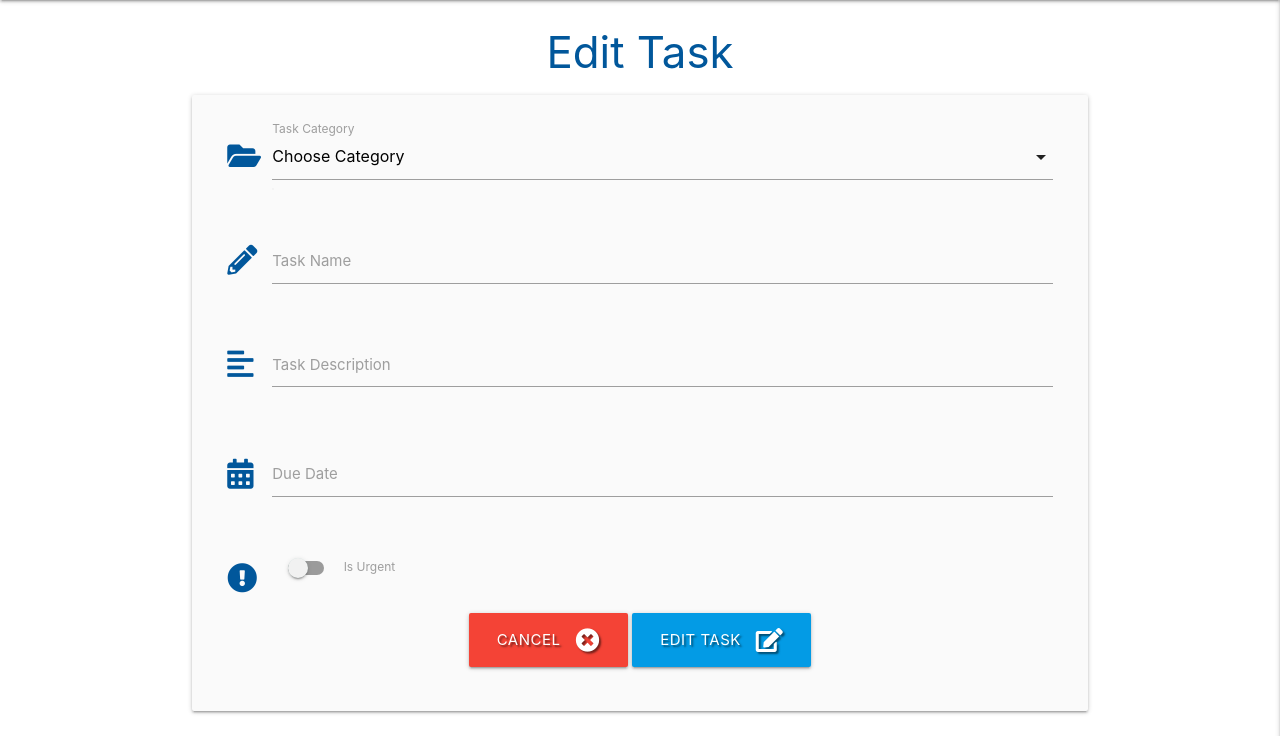
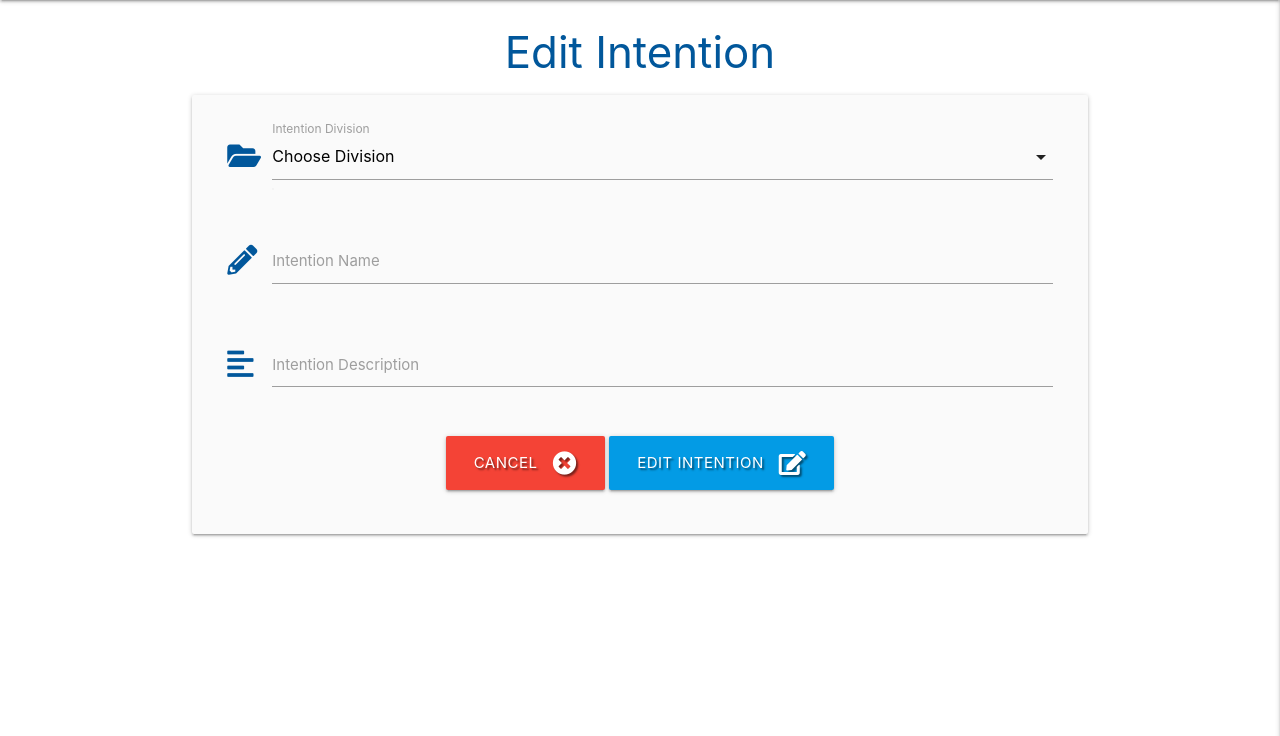
Before and after one commit to Code-Institute-Submissions/bucketlist, a Flask app: template templates/edit_intention.html in a window 1280 px wide. Shown: the part 64-800 px from the top of the page. Run offline with Flask 2, Linux system fonts and the light colour scheme; the template is opened without the code that fills it, so the values that code supplies are empty; some libraries are stand-ins or nearby versions.

Commit message:
division

```diff
--- a/app.py
+++ b/app.py
@@ -111,7 +111,7 @@ def add_task():
     if request.method == "POST":
         is_urgent = "on" if request.form.get("is_urgent") else "off"
         task = {
-            "category_name": request.form.get("category_name"),
+            "division_name": request.form.get("division_name"),
             "task_name": request.form.get("task_name"),
             "task_description": request.form.get("task_description"),
             "is_urgent": is_urgent,
@@ -122,8 +122,8 @@ def add_task():
         flash("Task Successfully Added")
         return redirect(url_for("get_tasks"))
 
-    categories = mongo.db.categories.find().sort("category_name", 1)
-    return render_template("add_task.html", categories=categories)
+    divisions = mongo.db.divisions.find().sort("division_name", 1)
+    return render_template("add_task.html", divisions=divisions)
 
 
 @app.route("/edit_task/<task_id>", methods=["GET", "POST"])
@@ -131,7 +131,7 @@ def edit_task(task_id):
     if request.method == "POST":
         is_urgent = "on" if request.form.get("is_urgent") else "off"
         submit = {
-            "category_name": request.form.get("category_name"),
+            "division_name": request.form.get("division_name"),
             "task_name": request.form.get("task_name"),
             "task_description": request.form.get("task_description"),
             "is_urgent": is_urgent,
@@ -142,8 +142,8 @@ def edit_task(task_id):
         flash("Task Successfully Updated")
 
     task = mongo.db.tasks.find_one({"_id": ObjectId(task_id)})
-    categories = mongo.db.categories.find().sort("category_name", 1)
-    return render_template("edit_task.html", task=task, categories=categories)
+    divisions = mongo.db.divisions.find().sort("division_name", 1)
+    return render_template("edit_task.html", task=task, divisions=divisions)
 
 
 @app.route("/delete_task/<task_id>")
@@ -153,44 +153,44 @@ def delete_task(task_id):
     return redirect(url_for("get_tasks"))
 
 
-@app.route("/get_categories")
-def get_categories():
-    categories = list(mongo.db.categories.find().sort("category_name", 1))
-    return render_template("categories.html", categories=categories)
+@app.route("/get_divisions")
+def get_divisions():
+    divisions = list(mongo.db.divisions.find().sort("division_name", 1))
+    return render_template("divisions.html", divisions=divisions)
 
 
-@app.route("/add_category", methods=["GET", "POST"])
-def add_category():
+@app.route("/add_division", methods=["GET", "POST"])
+def add_division():
     if request.method == "POST":
-        category = {
-            "category_name": request.form.get("category_name")
+        division = {
+            "division_name": request.form.get("division_name")
         }
-        mongo.db.categories.insert_one(category)
-        flash("New Category Added")
-        return redirect(url_for("get_categories"))
+        mongo.db.divisions.insert_one(division)
+        flash("New Division Added")
+        return redirect(url_for("get_divisions"))
 
-    return render_template("add_category.html")
+    return render_template("add_division.html")
 
 
-@app.route("/edit_category/<category_id>", methods=["GET", "POST"])
-def edit_category(category_id):
+@app.route("/edit_division/<division_id>", methods=["GET", "POST"])
+def edit_division(division_id):
     if request.method == "POST":
         submit = {
-            "category_name": request.form.get("category_name")
+            "division_name": request.form.get("division_name")
         }
-        mongo.db.categories.update({"_id": ObjectId(category_id)}, submit)
-        flash("Category Successfully Updated")
-        return redirect(url_for("get_categories"))
+        mongo.db.divisions.update({"_id": ObjectId(division_id)}, submit)
+        flash("Division Successfully Updated")
+        return redirect(url_for("get_divisions"))
 
-    category = mongo.db.categories.find_one({"_id": ObjectId(category_id)})
-    return render_template("edit_category.html", category=category)
+    division = mongo.db.divisions.find_one({"_id": ObjectId(division_id)})
+    return render_template("edit_division.html", division=division)
 
 
-@app.route("/delete_category/<category_id>")
-def delete_category(category_id):
-    mongo.db.categories.remove({"_id": ObjectId(category_id)})
-    flash("Category Successfully Deleted")
-    return redirect(url_for("get_categories"))
+@app.route("/delete_division/<division_id>")
+def delete_division(division_id):
+    mongo.db.divisions.remove({"_id": ObjectId(division_id)})
+    flash("Division Successfully Deleted")
+    return redirect(url_for("get_divisions"))
 
 
 if __name__ == "__main__":
--- a/templates/base.html
+++ b/templates/base.html
@@ -25,7 +25,7 @@
                         <li><a href="{{ url_for('profile', username=session['user']) }}">Profile</a></li>
                         <li><a href="{{ url_for('add_intention') }}">New Intention</a></li>
                         {% if session.user|lower == "admin"|lower %}
-                            <li><a href="{{ url_for('get_categories') }}">Manage Categories</a></li>
+                            <li><a href="{{ url_for('get_divisions') }}">Manage Divisions</a></li>
                         {% endif %}
                         <li><a href="{{ url_for('logout') }}">Log Out</a></li>
                     {% else %}
@@ -44,7 +44,7 @@
                 <li><a href="{{ url_for('profile', username=session['user']) }}">Profile</a></li>
                 <li><a href="{{ url_for('add_intention') }}">New Intention</a></li>
                 {% if session.user|lower == "admin"|lower %}
-                    <li><a href="{{ url_for('get_categories') }}">Manage Categories</a></li>
+                    <li><a href="{{ url_for('get_divisions') }}">Manage Divisions</a></li>
                 {% endif %}
                 <li><a href="{{ url_for('logout') }}">Log Out</a></li>
             {% else %}
--- a/templates/edit_intention.html
+++ b/templates/edit_intention.html
@@ -1,82 +1,57 @@
 {% extends "base.html" %}
 {% block content %}
 
-    <h3 class="light-blue-text text-darken-4 center-align">Edit Task</h3>
+    <h3 class="light-blue-text text-darken-4 center-align">Edit Intention</h3>
 
     <div class="row card-panel grey lighten-5">
-        <form class="col s12" method="POST" action="{{ url_for('edit_task', task_id=task._id) }}">
-            <!-- category selection -->
+        <form class="col s12" method="POST" action="{{ url_for('edit_intention', intention_id=intention._id) }}">
+            <!-- division selection -->
 			<div class="row">
 				<div class="input-field col s12">
                     <i class="fas fa-folder-open prefix light-blue-text text-darken-4"></i>
-					<select id="category_name" name="category_name" class="validate" required>
-                        <option value="" disabled>Choose Category</option>
-                        {% for category in categories %}
-                            {% if category.category_name == task.category_name %}
-                                <option value="{{ category.category_name }}" selected>{{ category.category_name }}</option>
+					<select id="division_name" name="division_name" class="validate" required>
+                        <option value="" disabled>Choose Division</option>
+                        {% for division in divisions %}
+                            {% if division.division_name == intention.division_name %}
+                                <option value="{{ division.division_name }}" selected>{{ division.division_name }}</option>
                             {% else %}
-                                <option value="{{ category.category_name }}">{{ category.category_name }}</option>
+                                <option value="{{ division.division_name }}">{{ division.division_name }}</option>
                             {% endif %}
                         {% endfor %}
                     </select>
-					<label for="category_name">Task Category</label>
+					<label for="division_name">Intention Division</label>
 				</div>
 			</div>
-            <!-- task name -->
+            <!-- intention name -->
             <div class="row">
                 <div class="input-field col s12">
                     <i class="fas fa-pencil-alt prefix light-blue-text text-darken-4"></i>
-                    <input id="task_name" name="task_name" minlength="5" maxlength="50"
-                        value="{{ task.task_name }}" type="text" class="validate" required>
-                    <label for="task_name">Task Name</label>
+                    <input id="intention_name" name="intention_name" minlength="5" maxlength="50"
+                        value="{{ intention.intention_name }}" type="text" class="validate" required>
+                    <label for="intention_name">Intention Name</label>
                 </div>
             </div>
-            <!-- task description -->
+            <!-- intention description -->
             <div class="row">
                 <div class="input-field col s12">
                     <i class="fas fa-align-left prefix light-blue-text text-darken-4"></i>
-                    <textarea id="task_description" name="task_description" minlength="5"
+                    <textarea id="intention_description" name="intention_description" minlength="5"
                         maxlength="200" class="materialize-textarea validate" required>
-                        {{- task.task_description -}}
+                        {{- intention.intention_description -}}
                     </textarea>
-                    <label for="task_description">Task Description</label>
+                    <label for="intention_description">Intention Description</label>
                 </div>
             </div>
-            <!-- due date picker -->
-            <div class="row">
-                <div class="input-field col s12">
-                    <i class="fas fa-calendar-alt prefix light-blue-text text-darken-4"></i>
-                    <input id="due_date" name="due_date" type="text"
-                        value="{{ task.due_date }}" class="datepicker validate" required>
-                    <label for="due_date">Due Date</label>
-                </div>
-            </div>
-            <!-- is urgent toggle -->
-			<div class="row">
-				<div class="input-field col s12">
-					<div class="switch">
-                        <i class="fas fa-exclamation-circle prefix light-blue-text text-darken-4"></i>
-						<label for="is_urgent">
-                            {% if task.is_urgent == "on" %}
-                                <input type="checkbox" id="is_urgent" name="is_urgent" checked>
-                            {% else %}
-                                <input type="checkbox" id="is_urgent" name="is_urgent">
-                            {% endif %}
-                            <span class="lever"></span>
-                            Is Urgent
-                        </label>
-					</div>
-				</div>
-			</div>
+
             <!-- submit button -->
             <div class="row">
                 <div class="col s12 center-align">
                     <!-- cancel button -->
-                    <a href="{{ url_for('get_tasks') }}" class="btn-large red text-shadow">
+                    <a href="{{ url_for('get_intentions') }}" class="btn-large red text-shadow">
                         Cancel <i class="fas fa-times-circle right"></i>
                     </a>
                     <button type="submit" class="btn-large light-blue darken-1 text-shadow">
-                        Edit Task <i class="fas fa-edit right"></i>
+                        Edit Intention <i class="fas fa-edit right"></i>
                     </button>
                 </div>
             </div>
--- a/templates/intentions.html
+++ b/templates/intentions.html
@@ -19,7 +19,7 @@
                 </div>
             </div>
             <div class="collapsible-body">
-                <strong>{{ intention.category_name }}</strong>
+                <strong>{{ intention.division_name }}</strong>
                 <p>{{ intention.intention_description }}</p>
                 <p><em>by: {{ intention.created_by }}</em></p>
             </div>
```
Also changed, not shown: templates/add_division.html (renamed from templates/add_category.html, +6 -6 lines), templates/add_intention.html (+6 -6 lines), templates/categories.html (deleted, +0 -30 lines), templates/divisions.html (added, +30 -0 lines), templates/edit_division.html (renamed from templates/edit_category.html, +8 -8 lines).
